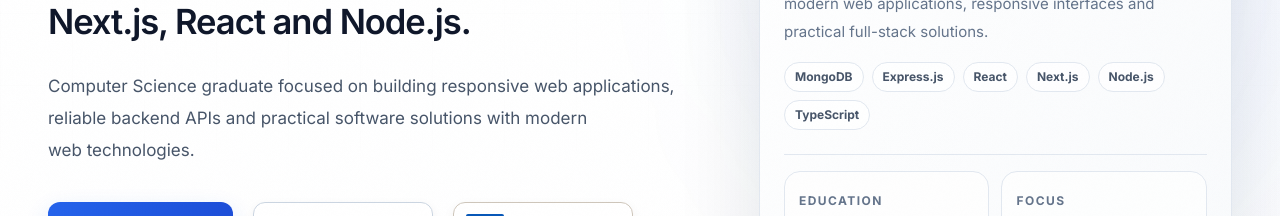
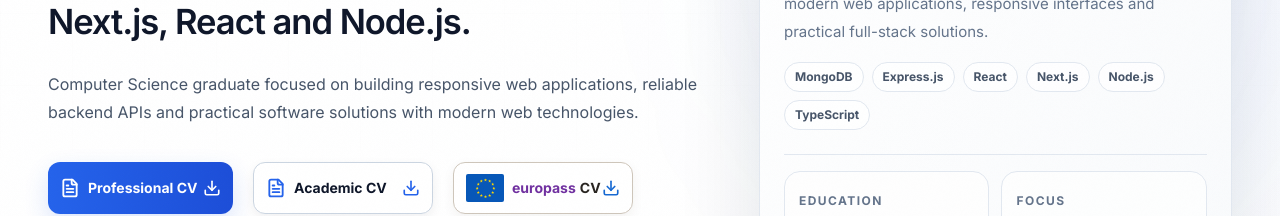
Before and after one commit to Mehedi1-SWE/portfolio, a Next.js app in the folder frontend/: page / in a window 1280 px wide. Shown: the part 419-635 px from the top of the page. Built offline with nearby package versions, Linux system fonts and the light colour scheme; no server answers.

Commit message:
Standardize body text for readability

```diff
--- a/frontend/components/Hero.tsx
+++ b/frontend/components/Hero.tsx
@@ -99,7 +99,7 @@ export function Hero() {
               Software Developer building modern web applications with Next.js, React and Node.js.
             </h2>
 
-            <p className="mt-5 max-w-2xl text-base leading-8 text-[#475569] sm:mt-7 md:text-[17px]">
+            <p className="mt-5 max-w-2xl text-base leading-7 text-[#475569] sm:mt-7">
               Computer Science graduate focused on building responsive web applications, reliable backend APIs and practical software solutions with modern web technologies.
             </p>
 
```
